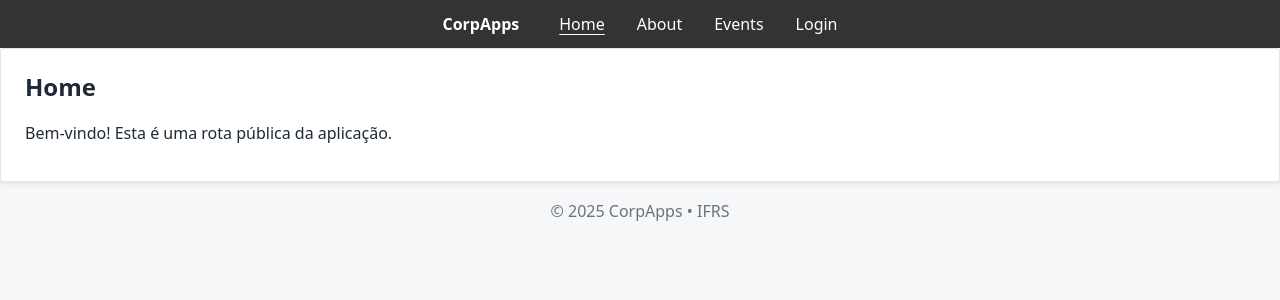
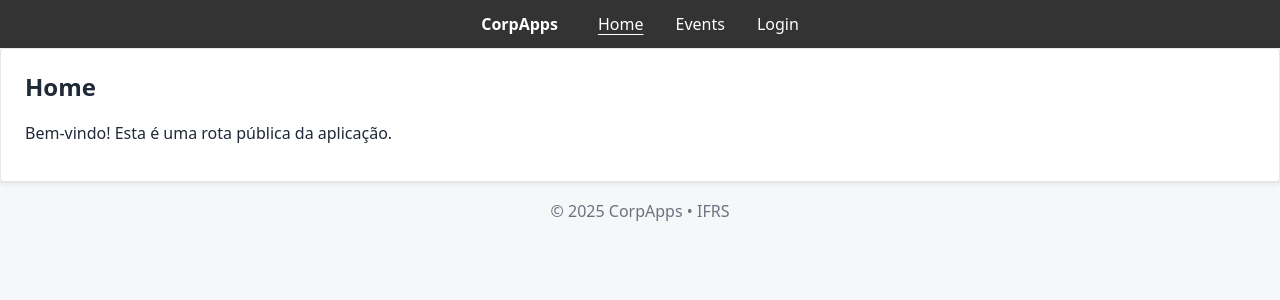
Before and after one commit to jeancdt/ProvaP1, a React (Vite) app in the folder front-auth/: page / in a window 1280 px wide. Shown: the top 300 px of the page. Built offline with nearby package versions, Linux system fonts and the light colour scheme.

Commit message:
refactor: remove página About e suas referências no App e Navbar

```diff
--- a/front-auth/src/App.jsx
+++ b/front-auth/src/App.jsx
@@ -4,7 +4,6 @@ import RequireAuth from "./auth/RequireAuth";
 import RequireRole from "./auth/RequireRole";
 import RootLayout from "./layouts/RootLayout";
 import Home from "./pages/Home";
-import About from "./pages/About";
 import Login from "./pages/Login";
 import Forbidden from "./pages/Forbidden";
 import Dashboard from "./pages/Dashboard";
@@ -27,7 +26,6 @@ const router = createBrowserRouter([
     errorElement: <NotFound />,
     children: [
       { index: true, element: <Home /> },
-      { path: "about", element: <About /> },
       { path: "events", element: <Events /> },
       { path: "login", element: <Login /> },
       { path: "forbidden", element: <Forbidden /> },
--- a/front-auth/src/components/Navbar.jsx
+++ b/front-auth/src/components/Navbar.jsx
@@ -11,7 +11,6 @@ export default function Navbar() {
                 <ul className="nav-links">
                     <li><NavLink to="/" end className={({ isActive }) => isActive ?
                         "active" : ""}>Home</NavLink></li>
-                    <li><NavLink to="/about">About</NavLink></li>
                     <li><NavLink to="/events">Events</NavLink></li>
                     {!user && <li><NavLink to="/login">Login</NavLink></li>}
                     {user && (
--- a/front-auth/src/pages/About.jsx
+++ /dev/null
@@ -1,10 +0,0 @@
-export default function About() {
-    return (
-        <section className="card">
-            <h1>About</h1>
-            <p>Exemplo didático de integração React + API Node/Express com JWT.</p>
-            <p>Recursos: rotas públicas/privadas, guarda por papel e consumo de
-                API.</p>
-        </section>
-    );
-}
```
